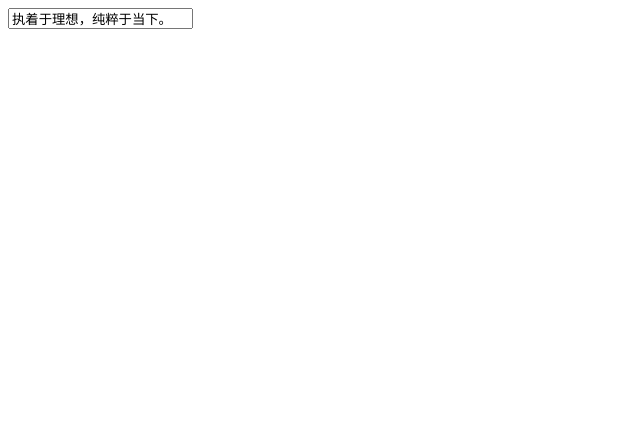
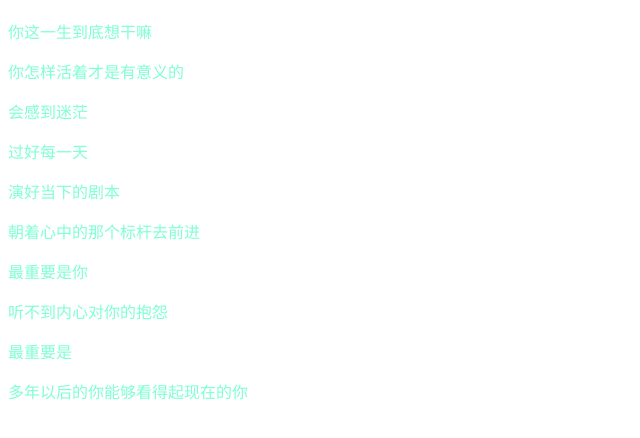
Before and after one commit to xiaomicn/cn, a plain HTML site: page index.html in a window 1280 px wide. Shown: the whole page, without its empty margins (0-640 px from the left). Drawn offline with Linux system fonts and the light colour scheme.

Commit message:
Add files via upload

```diff
--- a/index.html
+++ b/index.html
@@ -4,9 +4,21 @@
     <meta charset="UTF-8" />
     <meta http-equiv="X-UA-Compatible" content="IE=edge" />
     <meta name="viewport" content="width=device-width, initial-scale=1.5" />
-    <title></title>
+    <title>当下</title>
   </head>
   <body>
-    <input value="执着于理想，纯粹于当下。" />
+    <div style="color: aquamarine">
+      <h3></h3>
+      <p>你这一生到底想干嘛</p>
+      <p>你怎样活着才是有意义的</p>
+      <p>会感到迷茫</p>
+      <p>过好每一天</p>
+      <p>演好当下的剧本</p>
+      <p>朝着心中的那个标杆去前进</p>
+      <p>最重要是你</p>
+      <p>听不到内心对你的抱怨</p>
+      <p>最重要是</p>
+      <p>多年以后的你能够看得起现在的你</p>
+    </div>
   </body>
 </html>
```
